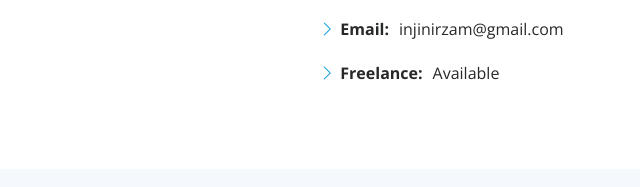
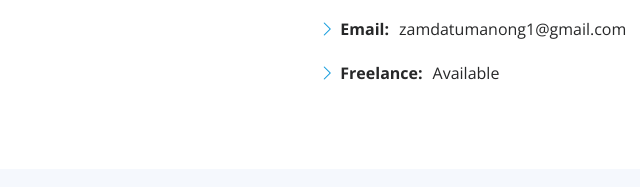
Before and after one commit to injinirZam/pilosoponginjinir, a plain HTML site: page index.html in a window 1280 px wide. Shown: the part 1222-1409 px from the top of the page, 640-1280 px from the left. Drawn offline with nearby package versions, Linux system fonts and the light colour scheme; animation ran at ten frames a second.

Commit message:
index.html

```diff
--- a/index.html
+++ b/index.html
@@ -116,7 +116,7 @@
                 <ul>
                   <li><i class="bi bi-chevron-right"></i> <strong>Age:</strong> <span>23</span></li>
                   <li><i class="bi bi-chevron-right"></i> <strong>Degree:</strong> <span>Bachelor of Science in Computer Engineering </span></li>
-                  <li><i class="bi bi-chevron-right"></i> <strong>Email:</strong> <span>injinirzam@gmail.com</span></li>
+                  <li><i class="bi bi-chevron-right"></i> <strong>Email:</strong> <span>zamdatumanong1@gmail.com</span></li>
                   <li><i class="bi bi-chevron-right"></i> <strong>Freelance:</strong> <span>Available</span></li>
                 </ul>
               </div>
```
